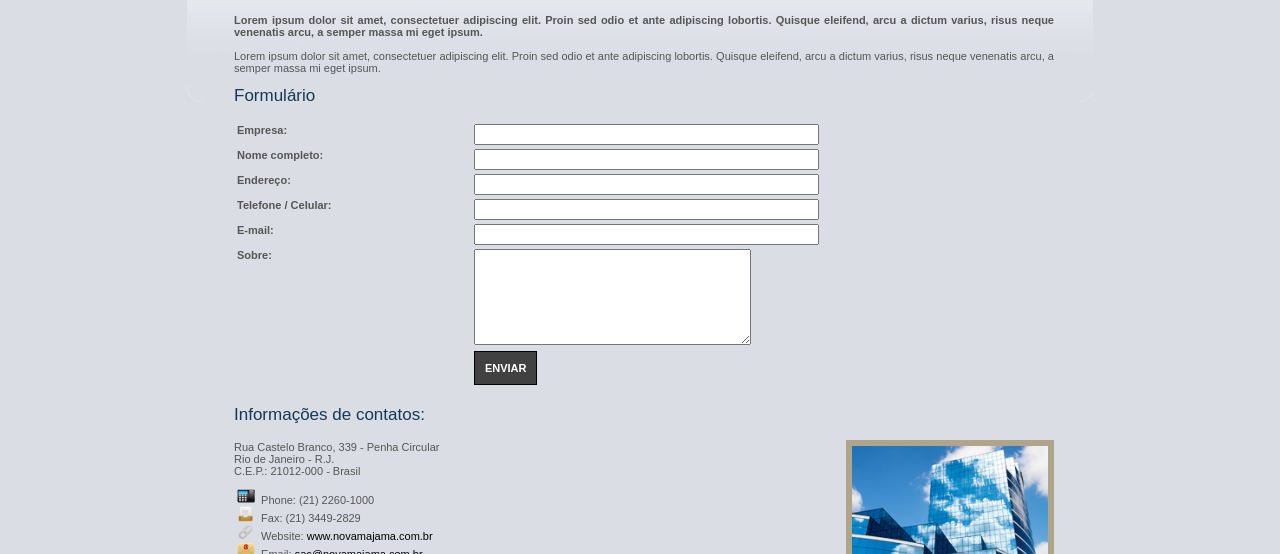
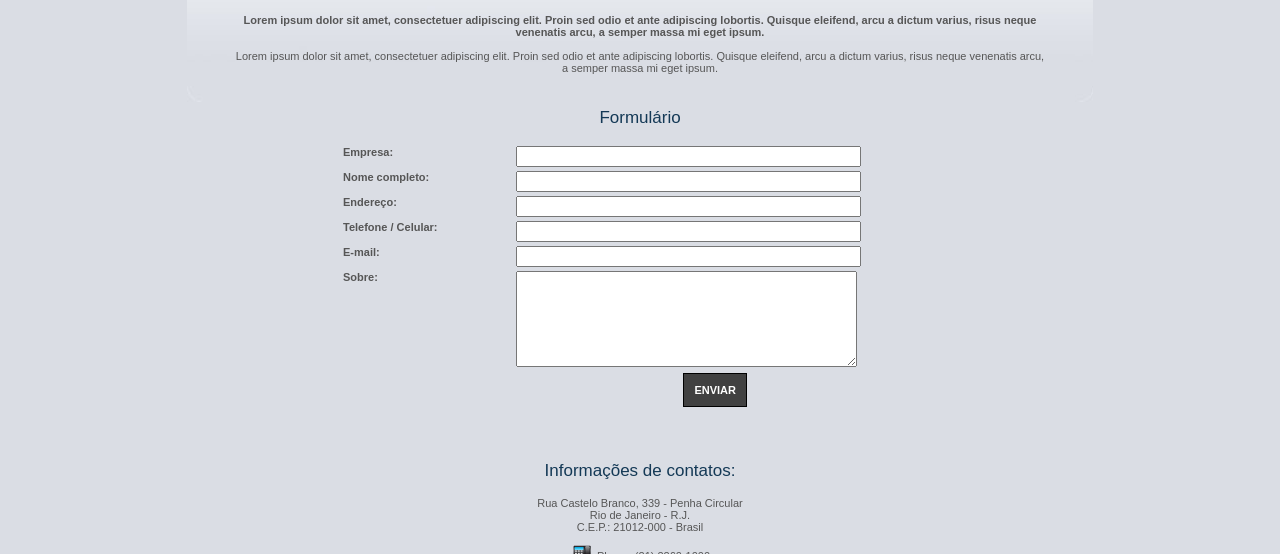
Before and after one commit to LuizCowBTF/majama, a plain HTML site: page contatos.html in a window 1280 px wide. Shown: the part 615-1169 px from the top of the page. Drawn offline with Linux system fonts and the light colour scheme.

Commit message:
afinamentos

```diff
--- a/contatos.html
+++ b/contatos.html
@@ -70,7 +70,7 @@
                   <div> <strong> Lorem ipsum dolor sit amet, consectetuer adipiscing elit. Proin sed odio et ante adipiscing lobortis. Quisque eleifend, arcu a dictum varius, risus neque venenatis arcu, a semper massa mi eget ipsum. </strong><br />
                     <br />
                     Lorem ipsum dolor sit amet, consectetuer adipiscing elit. Proin sed odio et ante adipiscing lobortis. Quisque eleifend, arcu a dictum varius, risus neque venenatis arcu, a semper massa mi eget ipsum. </div>
-                  <div> <br />
+                  <div class="containerForm"> <br />
                     <h6>Formulário</h6>
                     <form action="#" method="post">
                       <table width="97%">
@@ -96,7 +96,7 @@
                         </tr>
                         <tr>
                           <td align="left" valign="top" class="body" id="Comments"><strong> Sobre: </strong></td>
-                          <td align="left" valign="top"><textarea name="comments" cols="32" rows="6"></textarea></td>
+                          <td align="left" valign="top"><textarea name="comments" cols="40" rows="6"></textarea></td>
                         </tr>
                         <tr>
                           <td></td>
@@ -105,18 +105,20 @@
                       </table>
                     </form>
                   </div>
-                  <div> <br />
+                  <div class="containerSocial"> <br />
                     <h6>Informações de contatos: </h6>
-                    <img src="images/photo-contact.jpg" alt="" width="196" height="130" class="project-img" />
+                    <div>
                       <p>Rua Castelo Branco, 339 - Penha Circular<br />
                         Rio de Janeiro - R.J.<br />
                         C.E.P.: 21012-000 - Brasil</p>
-                    <p> <span><img src="images/ico-phone.png" alt="" width="20" height="16" hspace="2"  /> Phone:</span> (21) 2260-1000<br />
+                      <p>
+                        <span><img src="images/ico-phone.png" alt="" width="20" height="16" hspace="2"  /> Phone:</span> (21) 2260-1000<br />
                         <span><img src="images/ico-fax.png" alt="" width="20" height="16" hspace="2"  /> Fax:</span> (21) 3449-2829<br />
                         <span><img src="images/ico-website.png" alt="" width="20" height="16" hspace="2"  /> Website:</span> <a href="#">www.novamajama.com.br</a><br />
                         <span><img src="images/ico-email.png" alt="" width="20" height="16" hspace="2"  /> Email:</span> <a href="#">sac@novamajama.com.br</a><br />
                         <span><img src="images/ico-twitter.png" alt="" width="20" height="16" hspace="3"  /> <a href="#">Siga-nos</a> no Twitter</span><br />
                       </p>
+                    </div>
                   </div>
                 </div>
               </div>
--- a/stylesheet/style.css
+++ b/stylesheet/style.css
@@ -65,10 +65,11 @@ body a:hover {
 }
 
 .containerAll {
-	width:898px;
-	text-align:justify;
+	width:890px;
+	text-align: center;
 	padding:2px 4px;
 	margin:0px auto;
+	float: center;
 }
 
 .container-left {
@@ -125,11 +126,25 @@ body a:hover {
 	margin:0px 32px 10px 0px;
 }
 
+.containerForm {
+	width:600px;
+	text-align: center;
+	padding:2px;
+	margin:20px auto 30px auto;
+}
+
 .contact {
 	height:172px;
 	color:#BBD8E6;
 	background:url(../images/contactbg.png) right top no-repeat;
 	padding:26px 0px 0px 35px;
+}
+
+.containerSocial {
+	width:600px;
+	text-align: center;
+	padding:2px;
+	margin:20px auto 30px auto;
 }
 
 .footer {
```
Lines whose indentation alone changed are shown as unchanged.
